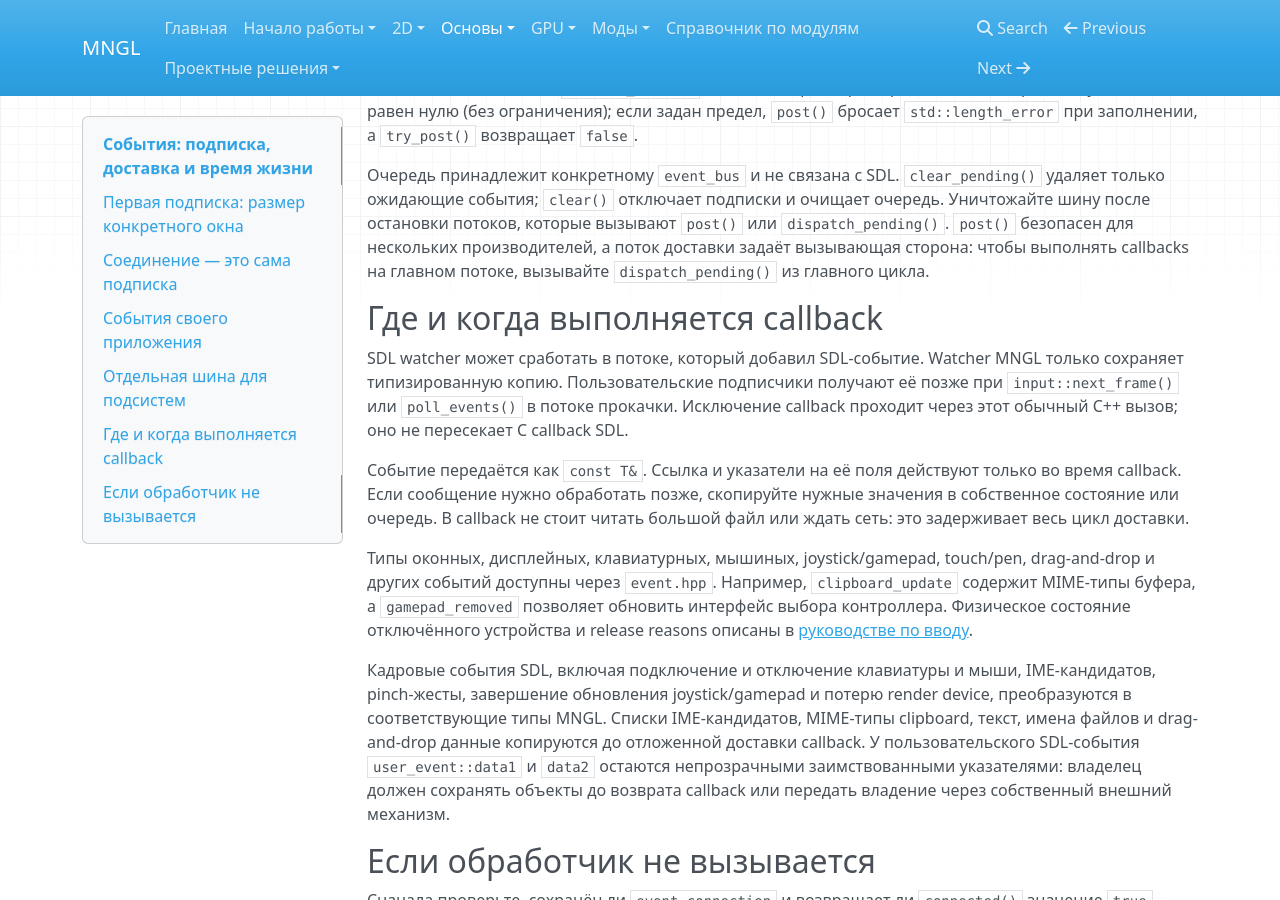
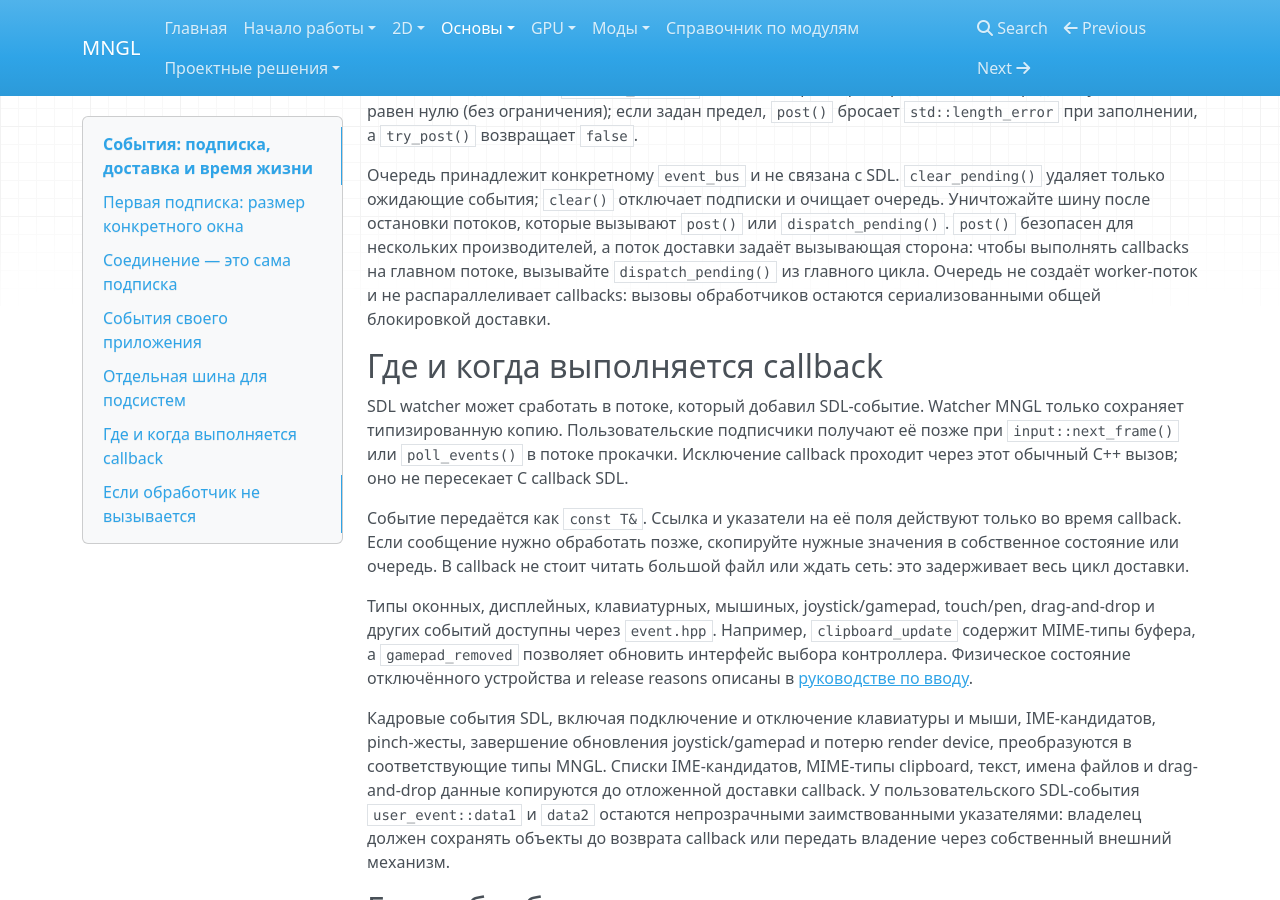
Before and after one commit to Romansgamp6tu/MNGL, an MkDocs documentation site: the page built from docs/core/events.md, in a window 1280 px wide and 900 px high, scrolled down 4075 px. Built offline with MkDocs 1.6.1, drawn with Linux system fonts in a browser that asks for light colours; nearby versions of some CDN libraries.

Commit message:
docs: clarify event callback serialization

```diff
--- a/docs/core/events.md
+++ b/docs/core/events.md
@@ -157,7 +157,7 @@ std::jthread worker([&]
 
 `dispatch_pending()` обрабатывает снимок очереди: события, поставленные callbacks во время доставки, останутся до следующего вызова. Список получателей определяется в момент доставки, поэтому подписчики, отключённые до неё, callback не получат. Метод возвращает число доставленных событий; исключение из callback выходит наружу, текущее событие уже снято с очереди, остальные остаются ожидающими. `pending_count()` показывает размер очереди. Лимит очереди по умолчанию равен нулю (без ограничения); если задан предел, `post()` бросает `std::length_error` при заполнении, а `try_post()` возвращает `false`.
 
-Очередь принадлежит конкретному `event_bus` и не связана с SDL. `clear_pending()` удаляет только ожидающие события; `clear()` отключает подписки и очищает очередь. Уничтожайте шину после остановки потоков, которые вызывают `post()` или `dispatch_pending()`. `post()` безопасен для нескольких производителей, а поток доставки задаёт вызывающая сторона: чтобы выполнять callbacks на главном потоке, вызывайте `dispatch_pending()` из главного цикла.
+Очередь принадлежит конкретному `event_bus` и не связана с SDL. `clear_pending()` удаляет только ожидающие события; `clear()` отключает подписки и очищает очередь. Уничтожайте шину после остановки потоков, которые вызывают `post()` или `dispatch_pending()`. `post()` безопасен для нескольких производителей, а поток доставки задаёт вызывающая сторона: чтобы выполнять callbacks на главном потоке, вызывайте `dispatch_pending()` из главного цикла. Очередь не создаёт worker-поток и не распараллеливает callbacks: вызовы обработчиков остаются сериализованными общей блокировкой доставки.
 
 ## Где и когда выполняется callback
 
```
